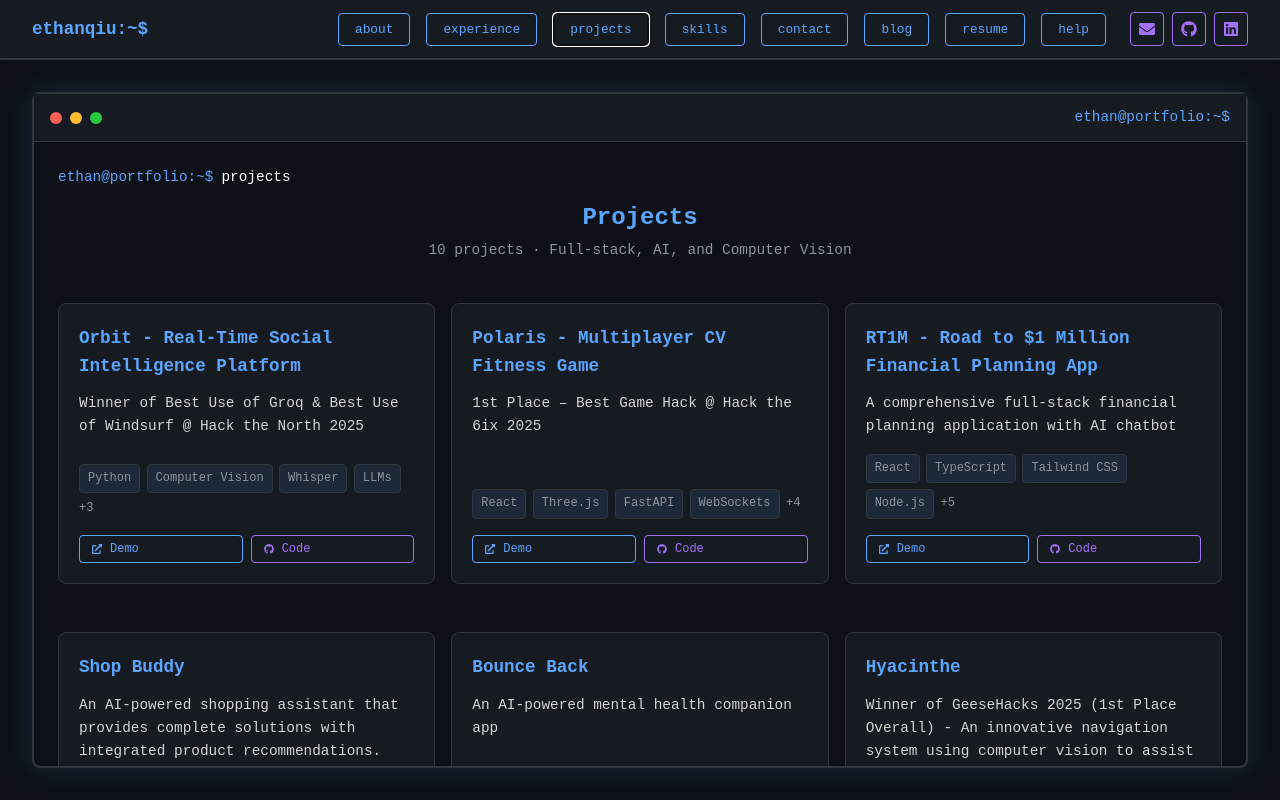
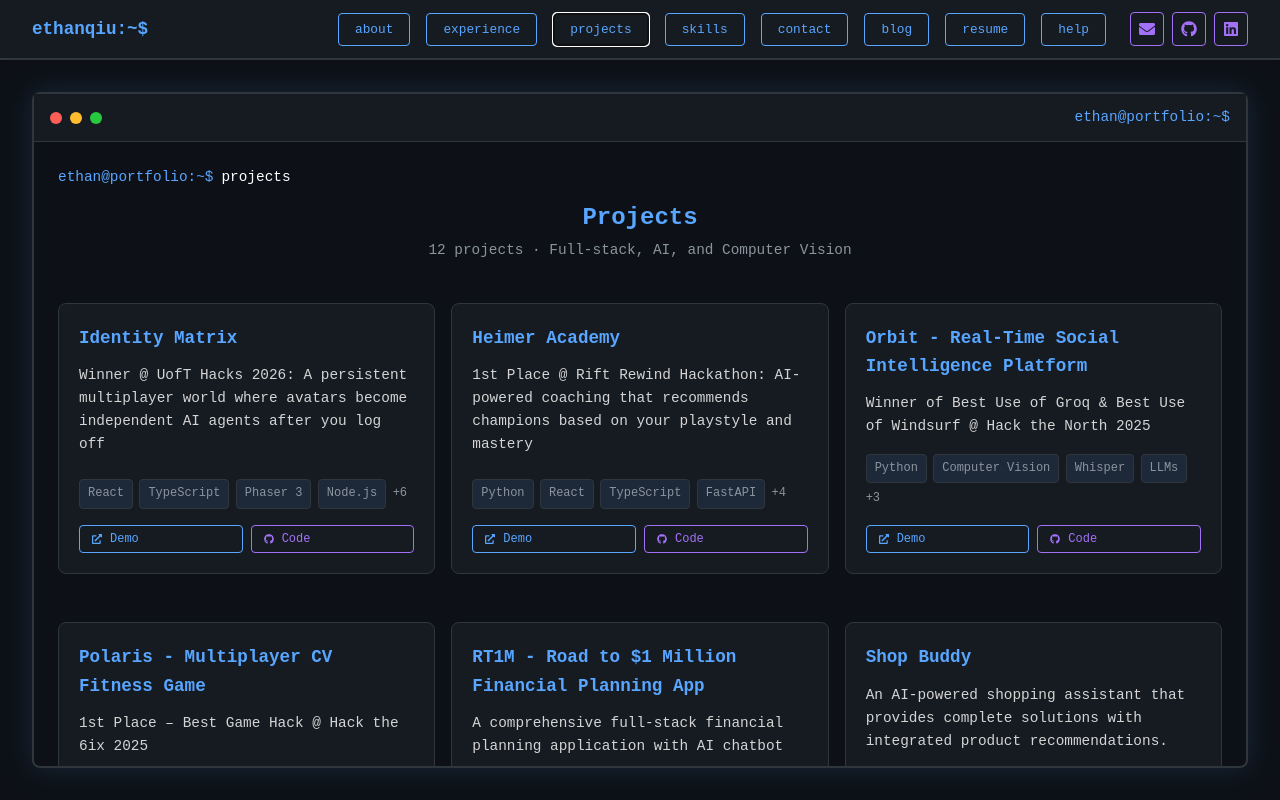
Before and after one commit to qiuethan/Portfolio, a React (Vite) app: page / in a window 1280 px wide. Both pictures are taken after a click on the button "projects". Built offline with nearby package versions, Linux system fonts and the light colour scheme.

Commit message:
Update Heimer + Identity Matrix

```diff
--- a/src/components/commands/AboutCommand.tsx
+++ b/src/components/commands/AboutCommand.tsx
@@ -110,7 +110,7 @@ const AboutCommand: React.FC<AboutCommandProps> = ({ onNavigate }) => {
                 margin: '0 0 0.5rem 0',
                 fontWeight: 600
               }}>
-                {project.name.replace(/🌌|🐾|💰|🛒|📱|🧠|🌐|🤖|🚶|🛡️/g, '').trim()}
+                {project.name.replace(/🌌|🐾|💰|🛒|📱|🧠|🌐|🤖|🚶|🛡️|🆔|🎮/g, '').trim()}
               </h3>
               <p style={{
                 color: '#d4d4d4',
@@ -135,9 +135,10 @@ const AboutCommand: React.FC<AboutCommandProps> = ({ onNavigate }) => {
                     <FaExternalLinkAlt size={10} />
                   </ActionButton>
                 )}
+                {project.github && (
                   <ActionButton
                     as="a"
-                  href={project.github}
+                    href={project.github!}
                     target="_blank"
                     rel="noopener noreferrer"
                     className="secondary"
@@ -147,6 +148,7 @@ const AboutCommand: React.FC<AboutCommandProps> = ({ onNavigate }) => {
                   >
                     <FaGithub size={10} />
                   </ActionButton>
+                )}
               </div>
             </InteractiveCard>
           ))}
--- a/src/components/commands/ProjectsCommand.tsx
+++ b/src/components/commands/ProjectsCommand.tsx
@@ -50,7 +50,7 @@ const ProjectsCommand: React.FC<ProjectsCommandProps> = ({ onNavigate }) => {
               margin: '0 0 0.75rem 0',
               fontWeight: 600
             }}>
-              {project.name.replace(/🌌|🐾|💰|🛒|📱|🧠|🌐|🤖|🚶|🛡️/g, '').trim()}
+              {project.name.replace(/🌌|🐾|💰|🛒|📱|🧠|🌐|🤖|🚶|🛡️|🆔|🎮/g, '').trim()}
             </h3>
 
             {/* Description */}
@@ -106,16 +106,18 @@ const ProjectsCommand: React.FC<ProjectsCommandProps> = ({ onNavigate }) => {
                   Demo
                 </ActionButton>
               )}
+              {project.github && (
                 <ActionButton
                   className="secondary"
                   whileHover={{ scale: 1.05 }}
                   whileTap={{ scale: 0.95 }}
-                onClick={() => window.open(project.github, '_blank')}
+                  onClick={() => window.open(project.github!, '_blank')}
                   style={{ fontSize: '0.75rem', padding: '0.4rem 0.75rem', flex: 1 }}
                 >
                   <FaGithub size={10} />
                   Code
                 </ActionButton>
+              )}
             </div>
           </InteractiveCard>
         ))}
--- a/src/data/portfolio.ts
+++ b/src/data/portfolio.ts
@@ -9,6 +9,22 @@ export const portfolioData = {
 Turning ideas into production-ready systems. Always shipping.`
   },
   projects: [
+    {
+      name: "🆔 Identity Matrix",
+      description: "Persistent multiplayer world where avatars become independent AI agents",
+      tech: ["React", "TypeScript", "Phaser 3", "Node.js", "FastAPI", "Python", "Supabase", "WebSockets", "Grok", "Gemini"],
+      github: "https://github.com/qiuethan/UofTHacks-Project",
+      live: "https://devpost.com/software/temp-sqyptg",
+      details: "🏆 Winner @ UofT Hacks 2026: A persistent multiplayer world where avatars become independent AI agents after you log off. Identity Matrix is a real-time multiplayer simulation where a user's avatar transforms into a stateful AI agent that continues to exist and interact in the virtual world even after the user logs off. The AI learns the user's personality, interests, and communication style, navigating the world, managing basic needs, and proactively seeking interactions. Features a continual learning loop, a hand-made real-time multiplayer world, and a spectator mode."
+    },
+    {
+      name: "🎮 Heimer Academy",
+      description: "AI-powered coaching that recommends champions based on your playstyle",
+      tech: ["Python", "React", "TypeScript", "FastAPI", "Amazon Bedrock", "SageMaker", "Supabase", "Riot API"],
+      github: "https://github.com/qiuethan/Rift-Rewind-Project",
+      live: "https://devpost.com/software/idk-evraiq",
+      details: "🏆 1st Place @ Rift Rewind Hackathon: AI-powered coaching that recommends champions based on your playstyle and mastery. Heimer provides personalized coaching by recommending new champions based on your playstyle using mastery data and teaching abilities by comparing them to champions you already know. Uses Amazon Bedrock and Riot API to deliver tailored insights."
+    },
     {
       name: "🌌 Orbit - Real-Time Social Intelligence Platform",
       description: "Real-time social intelligence platform that integrates computer vision, Whisper transcription, and LLMs to deliver instant recognition, live transcription, and context-aware follow-ups",
```
Lines whose indentation alone changed are shown as unchanged.
